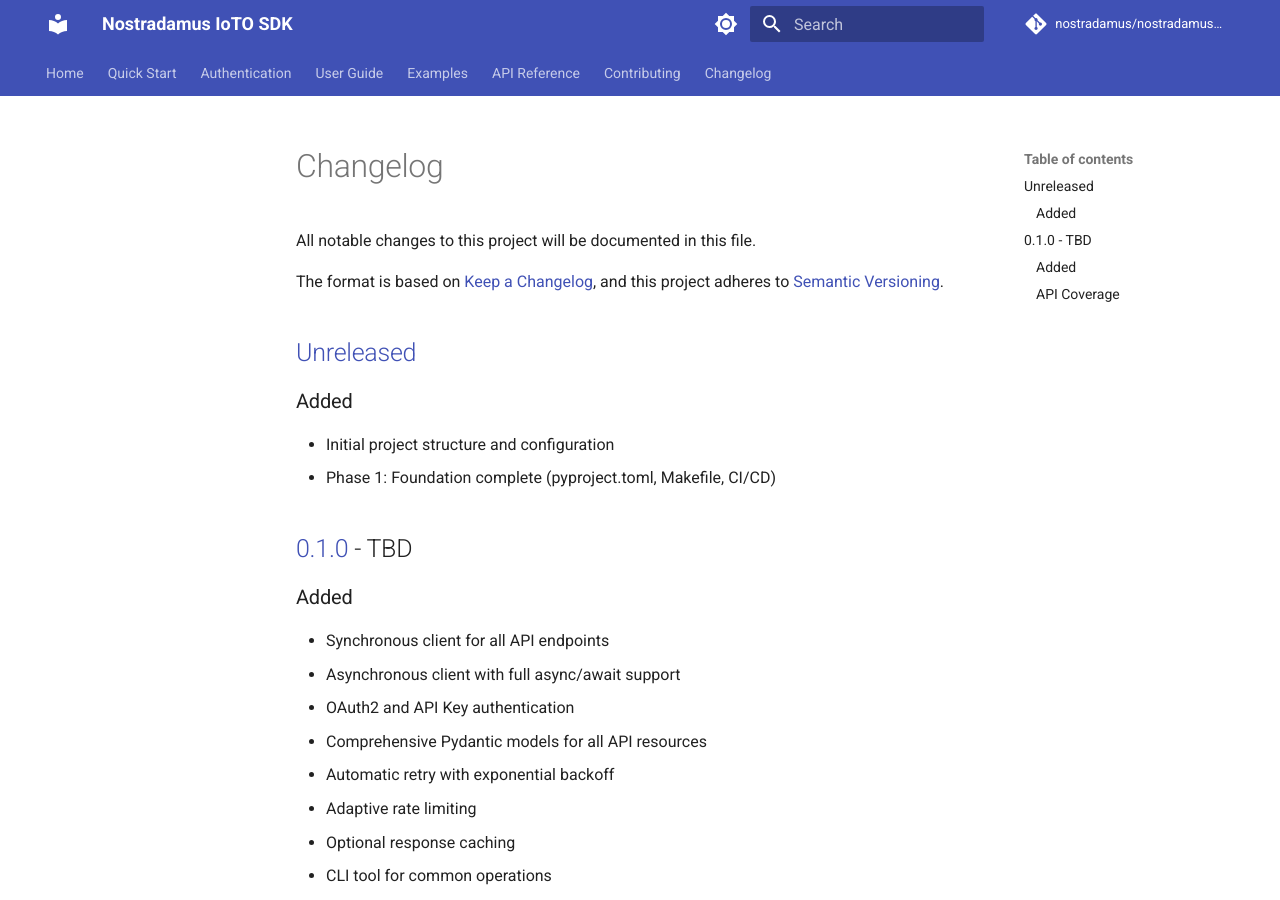
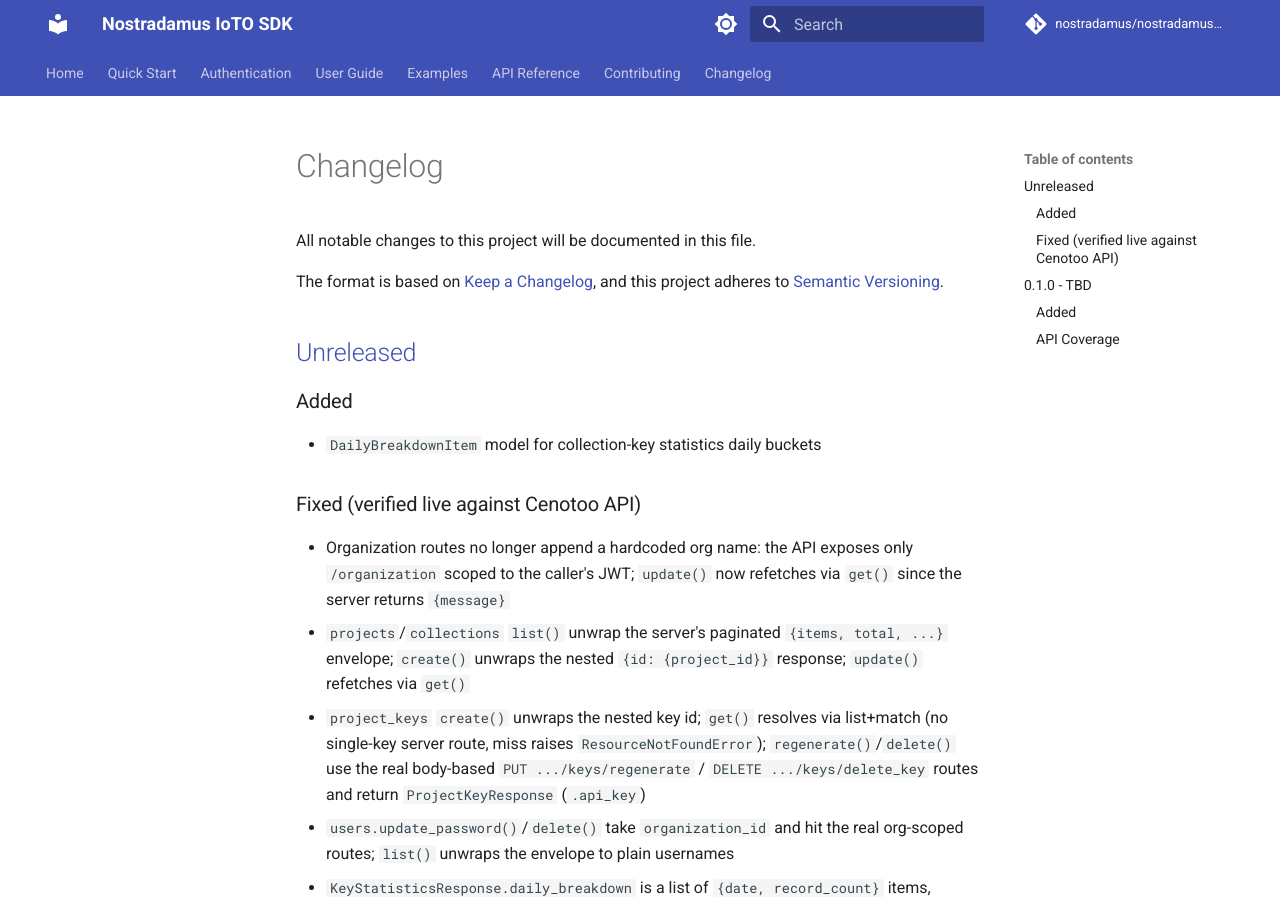
Before and after one commit to robotics-4-all/nostradamus-ioto-sdk, an MkDocs documentation site: the page built from docs/CHANGELOG.md, in a window 1280 px wide and 900 px high. Built offline with MkDocs 1.6.1 and Material for MkDocs 9.7.7, drawn with Linux system fonts in a browser that asks for light colours; comment, search, counter and statistics services are not loaded.

Commit message:
docs: record server-shape fixes in changelog

```diff
--- a/docs/CHANGELOG.md
+++ b/docs/CHANGELOG.md
@@ -8,8 +8,24 @@ and this project adheres to [Semantic Versioning](https://semver.org/spec/v2.0.0
 ## [Unreleased]
 
 ### Added
-- Initial project structure and configuration
-- Phase 1: Foundation complete (pyproject.toml, Makefile, CI/CD)
+- `DailyBreakdownItem` model for collection-key statistics daily buckets
+
+### Fixed (verified live against Cenotoo API)
+- Organization routes no longer append a hardcoded org name: the API exposes
+  only `/organization` scoped to the caller's JWT; `update()` now refetches
+  via `get()` since the server returns `{message}`
+- `projects`/`collections` `list()` unwrap the server's paginated
+  `{items, total, ...}` envelope; `create()` unwraps the nested
+  `{id: {project_id}}` response; `update()` refetches via `get()`
+- `project_keys` `create()` unwraps the nested key id; `get()` resolves via
+  list+match (no single-key server route, miss raises
+  `ResourceNotFoundError`); `regenerate()`/`delete()` use the real body-based
+  `PUT .../keys/regenerate` / `DELETE .../keys/delete_key` routes and return
+  `ProjectKeyResponse` (`.api_key`)
+- `users.update_password()`/`delete()` take `organization_id` and hit the real
+  org-scoped routes; `list()` unwraps the envelope to plain usernames
+- `KeyStatisticsResponse.daily_breakdown` is a list of `{date, record_count}`
+  items, matching the server payload
 
 ## [0.1.0] - TBD
 
```
